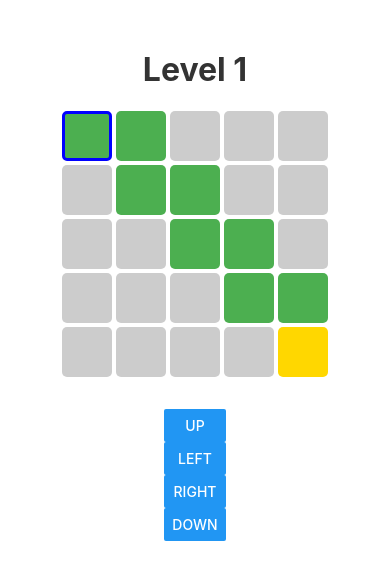
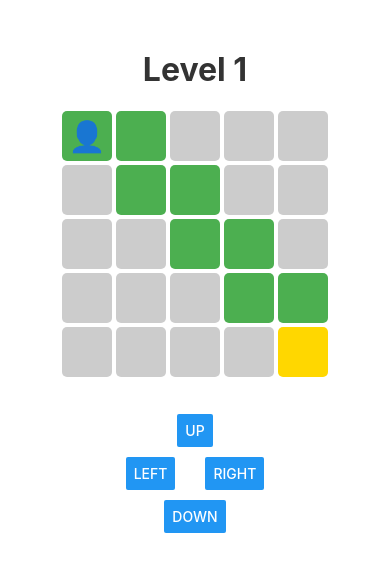
Before and after one commit to SunHorizon/mindmaze-game, a React Native app: screen / in a window 390 px wide. Shown: the top 580 px of the page. Built offline with nearby package versions, Linux system fonts and the light colour scheme.

Commit message:
fixed controls and player icon

```diff
--- a/src/screens/GameScreen.js
+++ b/src/screens/GameScreen.js
@@ -38,9 +38,14 @@ const GameScreen = () => {
                                         tile === 1 && styles.titleWalable,
                                         tile === 2 && styles.tileGoal,
                                         tile === 0 && styles.tileEmpty,
-                                        isPlayer && styles.playerTile,
                                     ]}
-                                />
+                                >
+                                    {isPlayer && (
+                                      <Text style={styles.playerIcon}>
+                                        👤
+                                      </Text>
+                                    )}
+                                </View>
                             );
                         })}
                     </View>
@@ -49,15 +54,15 @@ const GameScreen = () => {
 
             {/* Controls */}
             <View style={styles.controls}>
-                <View styles={styles.controlsRow}>
+                <View style={styles.dpadRow}>
                     <Button title="Up" onPress={() => movePlayer(-1, 0)} />
                 </View>
-                <View styles={styles.controlsRow}>
+                <View style={styles.dpadMiddleRow}>
                     <Button title="Left" onPress={() => movePlayer(0, -1)} />
-                    {/* <View style={{ width: 20 }} /> */}
+                    <View style={{ width: 30 }} />
                     <Button title="Right" onPress={() => movePlayer(0, 1)} />
                 </View>
-                <View styles={styles.controlsRow}>
+                <View style={styles.dpadRow}>
                     <Button title="Down" onPress={() => movePlayer(1, 0)} />
                 </View>
             </View>
@@ -112,11 +117,22 @@ const styles = StyleSheet.create({
   controls: {
     marginTop: 30,
   },
-  controlsRow: {
+  dpadRow: {
     flexDirection: 'row',
     justifyContent: 'center',
     marginVertical: 5,
   },
+  dpadMiddleRow: {
+    flexDirection: 'row',
+    justifyContent: 'center',
+    alignItems: 'center',
+    marginVertical: 5,
+  },
+  playerIcon: {
+    fontSize: 30,
+    textAlign: 'center',
+    textAlignVertical: 'center',
+  }
 });
 
 export default GameScreen;
```
